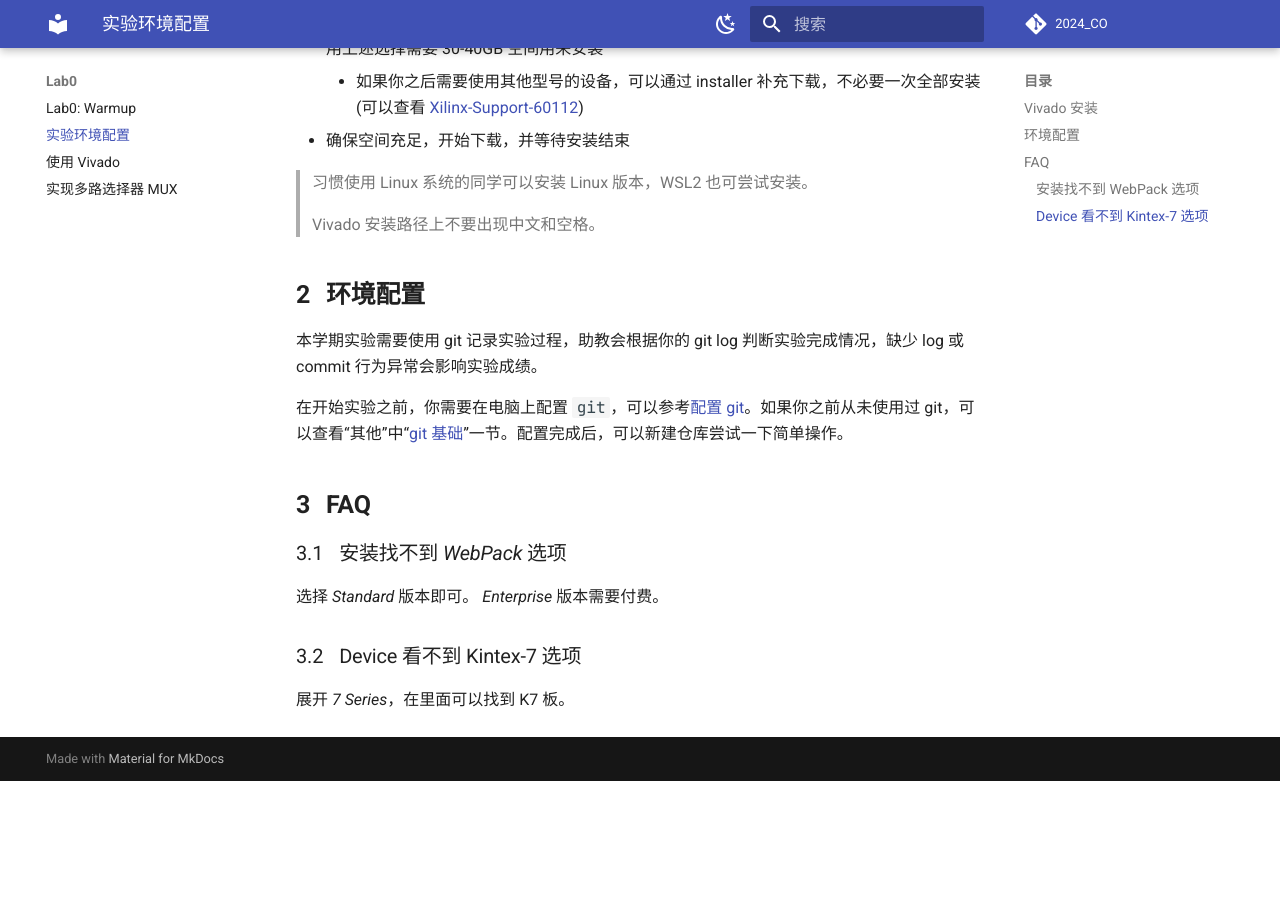
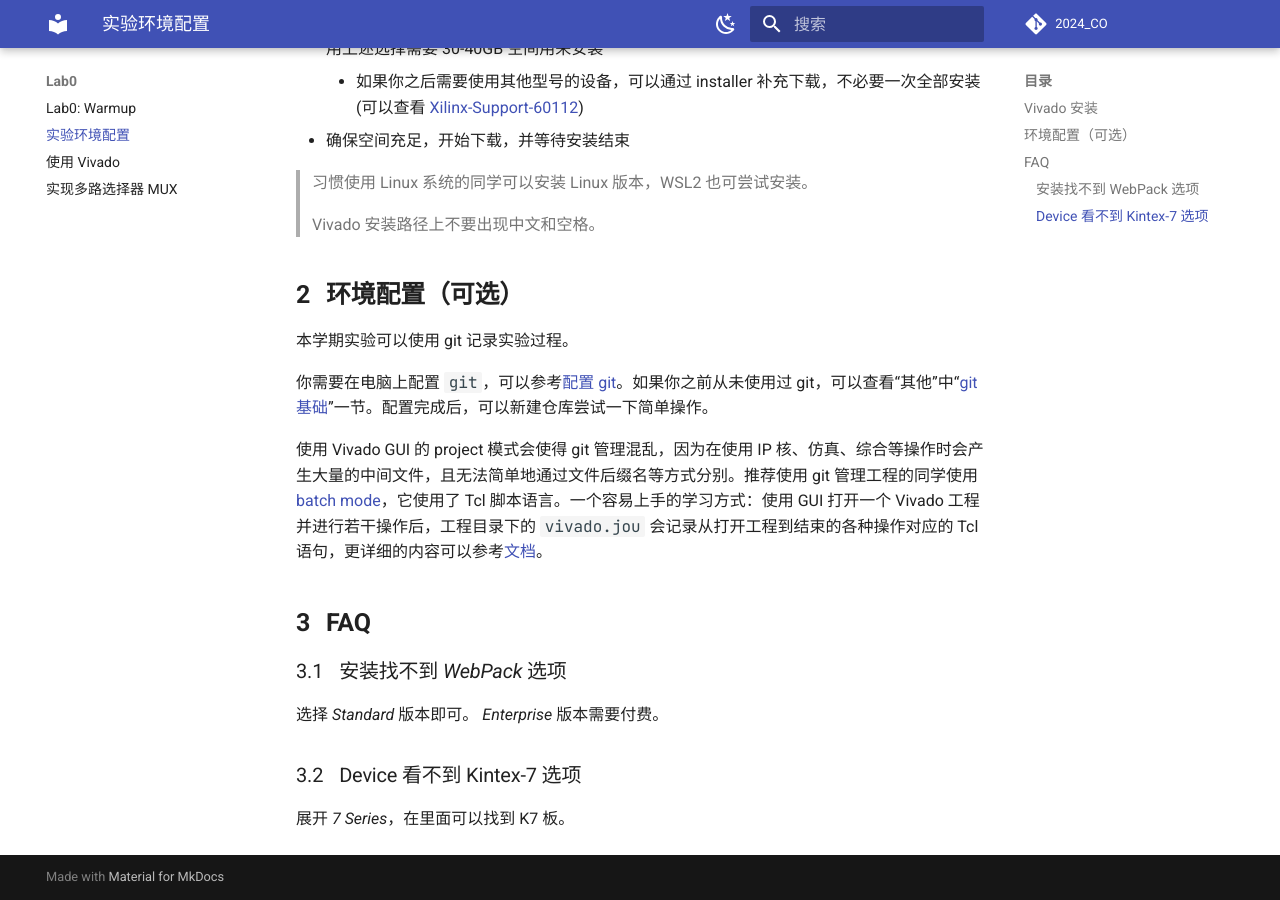
Before and after one commit to Guahao31/2024_CO, an MkDocs documentation site: the page built from docs/Lab0/Vivado_installation.md, in a window 1280 px wide and 900 px high, scrolled down 701 px. Built offline with MkDocs 1.6.1 and Material for MkDocs 9.7.7, drawn with Linux system fonts in a browser that asks for light colours; a script that is not in the unit is left out; comment, search, counter and statistics services are not loaded; before the commit the page ends 1482 px from its top, so only the background shows below that.

Commit message:
docs: about git

```diff
--- a/docs/Lab0/Vivado_installation.md
+++ b/docs/Lab0/Vivado_installation.md
@@ -25,11 +25,13 @@
 >
 > Vivado 安装路径上不要出现中文和空格。
 
-## 环境配置
+## 环境配置（可选）
 
-本学期实验需要使用 git 记录实验过程，助教会根据你的 git log 判断实验完成情况，缺少 log 或 commit 行为异常会影响实验成绩。
+本学期实验可以使用 git 记录实验过程。
 
-在开始实验之前，你需要在电脑上配置 `git`，可以参考[配置 git](https://www.windows11.pro/5639.html)。如果你之前从未使用过 git，可以查看“其他”中“[git 基础](../../Other/about_git/)”一节。配置完成后，可以新建仓库尝试一下简单操作。
+你需要在电脑上配置 `git`，可以参考[配置 git](https://www.windows11.pro/5639.html)。如果你之前从未使用过 git，可以查看“其他”中“[git 基础](../../Other/about_git/)”一节。配置完成后，可以新建仓库尝试一下简单操作。
+
+使用 Vivado GUI 的 project 模式会使得 git 管理混乱，因为在使用 IP 核、仿真、综合等操作时会产生大量的中间文件，且无法简单地通过文件后缀名等方式分别。推荐使用 git 管理工程的同学使用 [batch mode](https://docs.xilinx.com/r/en-US/ug835-vivado-tcl-commands/Tcl-Batch-Mode)，它使用了 Tcl 脚本语言。一个容易上手的学习方式：使用 GUI 打开一个 Vivado 工程并进行若干操作后，工程目录下的 `vivado.jou` 会记录从打开工程到结束的各种操作对应的 Tcl 语句，更详细的内容可以参考[文档](https://docs.xilinx.com/r/en-US/ug835-vivado-tcl-commands/Tcl-Batch-Mode)。
 
 ## FAQ
 
```
Also changed, not shown: TODO.md (+0 -1 lines).
